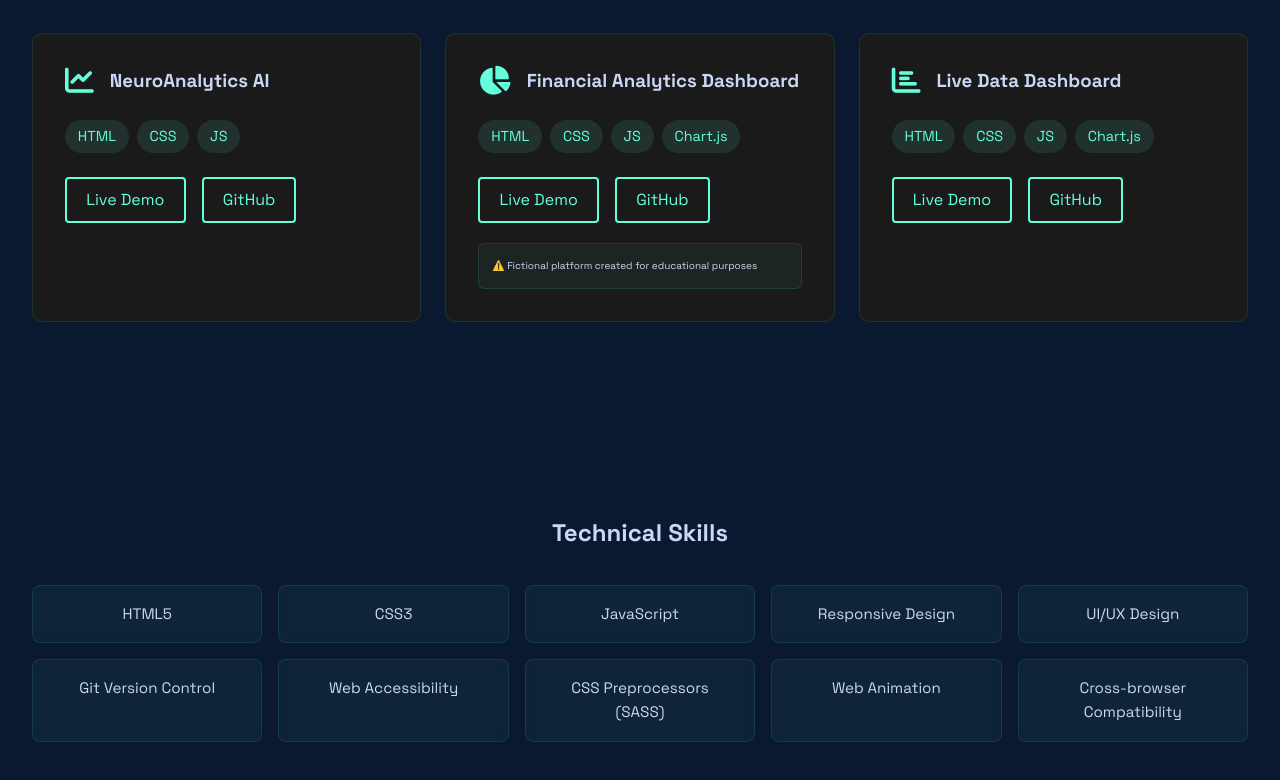
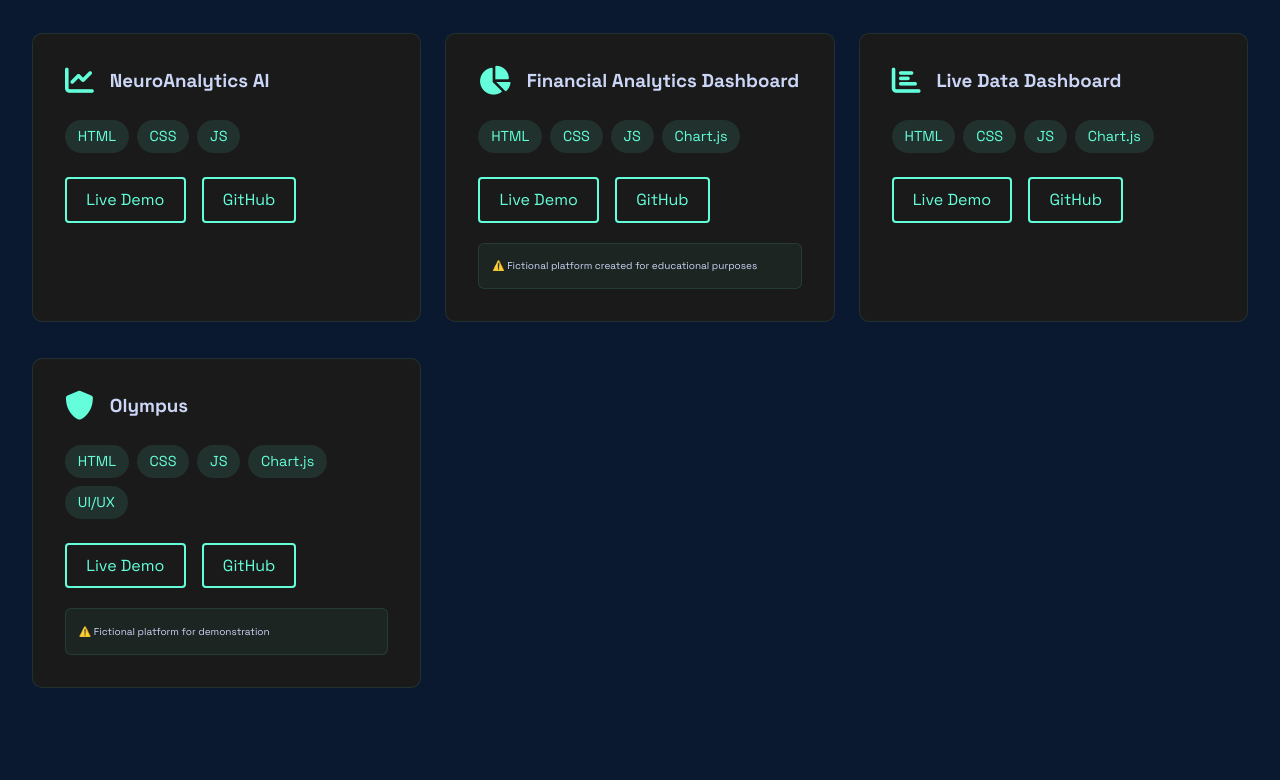
Before and after one commit to ZelHork/zelhork-2, a plain HTML site: page projects.html in a window 1280 px wide. Shown: the part 510-1290 px from the top of the page. Drawn offline with Linux system fonts and the light colour scheme.

Commit message:
Update projects.html

```diff
--- a/projects.html
+++ b/projects.html
@@ -135,6 +135,27 @@
                     </div>
                 </div>
 
+                <div class="project-card reveal">
+                    <div class="project-header">
+                        <i class="fas fa-shield-alt"></i>
+                        <h3>Olympus</h3>
+                    </div>
+                    <div class="tech-stack">
+                        <span>HTML</span>
+                        <span>CSS</span>
+                        <span>JS</span>
+                        <span>Chart.js</span>
+                        <span>UI/UX</span>
+                    </div>
+                    <div class="project-links">
+                        <a href="https://olympus-alpha.vercel.app/" target="_blank" class="link">Live Demo</a>
+                        <a href="https://github.com/ZelHorrk/Olympus" target="_blank" class="link">GitHub</a>
+                    </div>
+                    <div class="project-disclaimer">
+                        <small>⚠️ Fictional platform for demonstration</small>
+                    </div>
+                </div>
+
             </div>
         </section>
 
```
